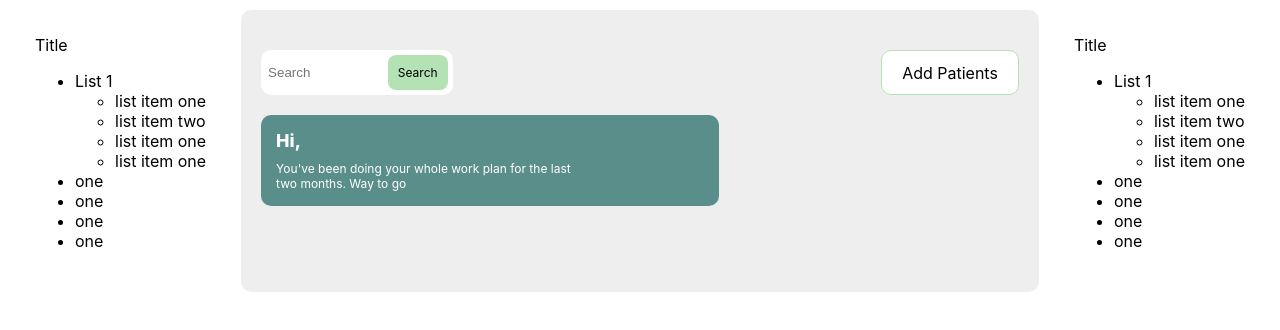
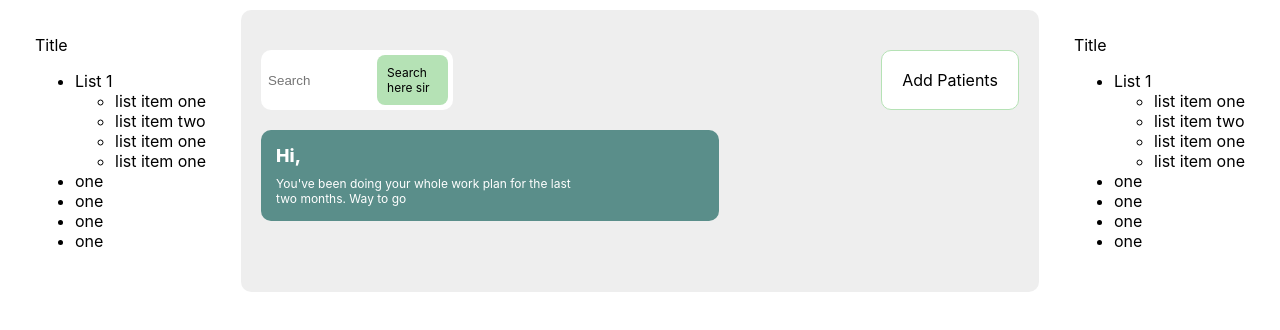
Before and after one commit to mohit792/react_learning, a React (Create React App) app: page / in a window 1280 px wide. Shown: the top 330 px of the page. Built offline with nearby package versions, Linux system fonts and the light colour scheme.

Commit message:
Update main.js

```diff
--- a/src/component/main.js
+++ b/src/component/main.js
@@ -21,7 +21,7 @@ export const Main = () => {
             <div className="row">
                 <div className="search_input_c">
                     <input type={"text"} className="input" placeholder="Search" />
-                    <div className="search_icon_c">Search</div>
+                    <div className="search_icon_c">Search here sir</div>
                 </div>
 
                 <div className="button_outline">
```
